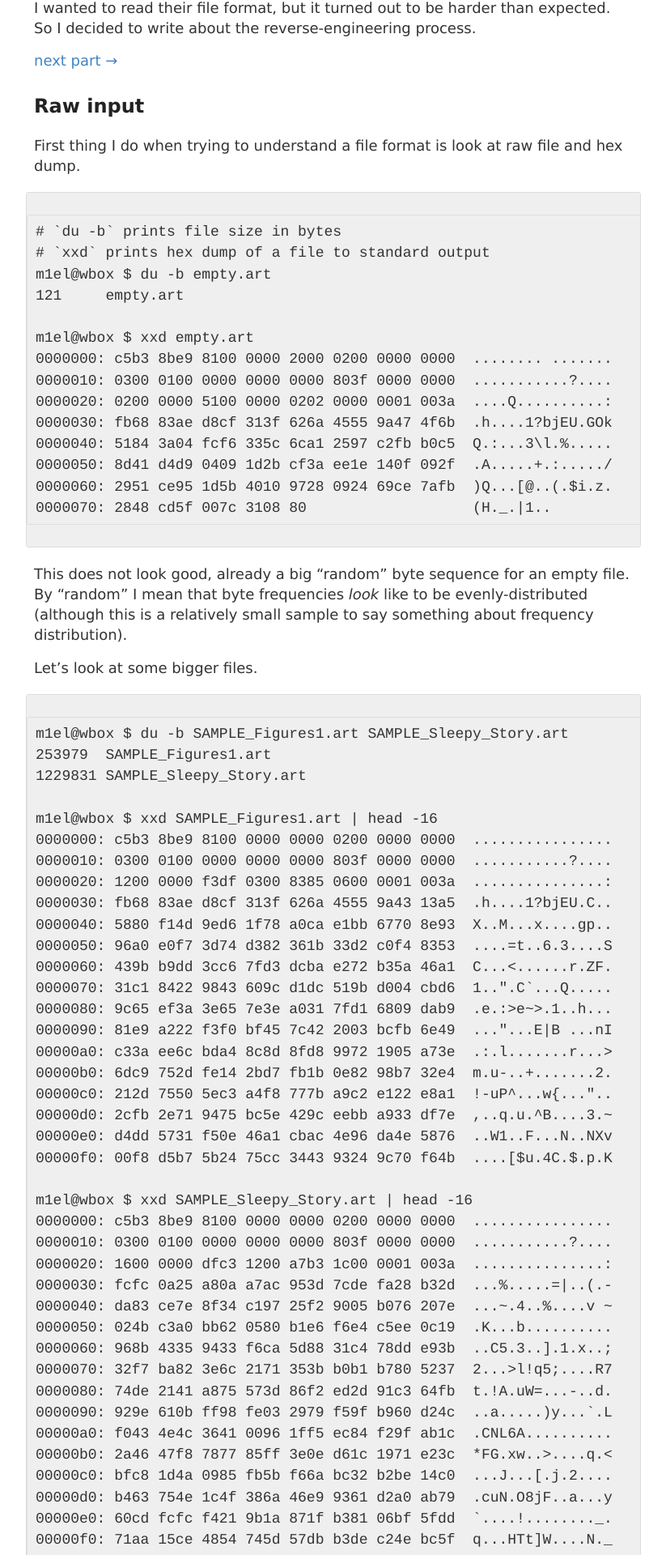
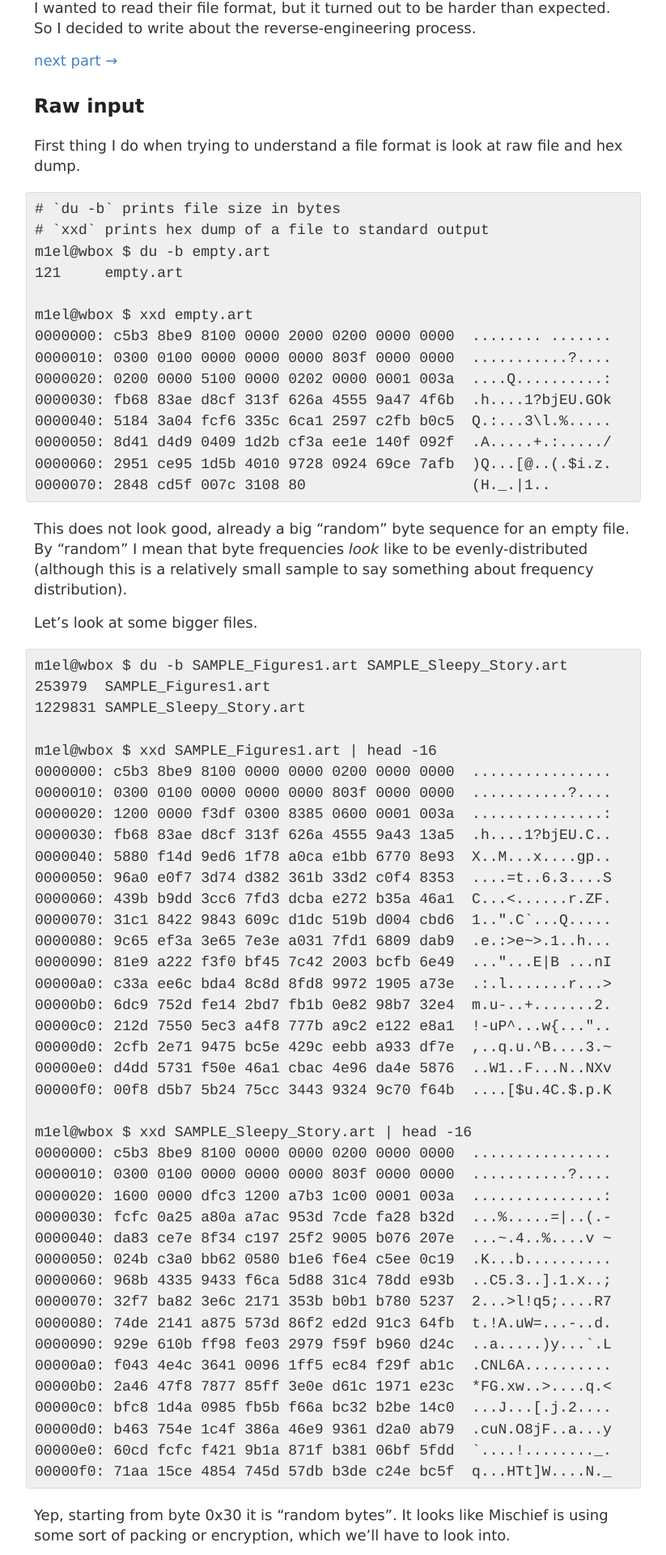
Before and after one commit to m1el/m1el.github.io, a Jekyll site: the page built from _posts/2015-04-11-mischief-1.md, in a window 1280 px wide. Shown: the part 387-2307 px from the top of the page at 81% size, without its empty margins (228-1051 px from the left). Built offline with Jekyll 4.4.1, drawn with Linux system fonts in a browser that asks for light colours.

Commit message:
updated highlights selector for newer jekyll

```diff
--- a/_sass/_highlights.scss
+++ b/_sass/_highlights.scss
@@ -1,5 +1,5 @@
 
-.highlight {
+div.highlight {
   background-color: #efefef;
   padding: 7px 7px 7px 10px;
   border: 1px solid #ddd;
```
